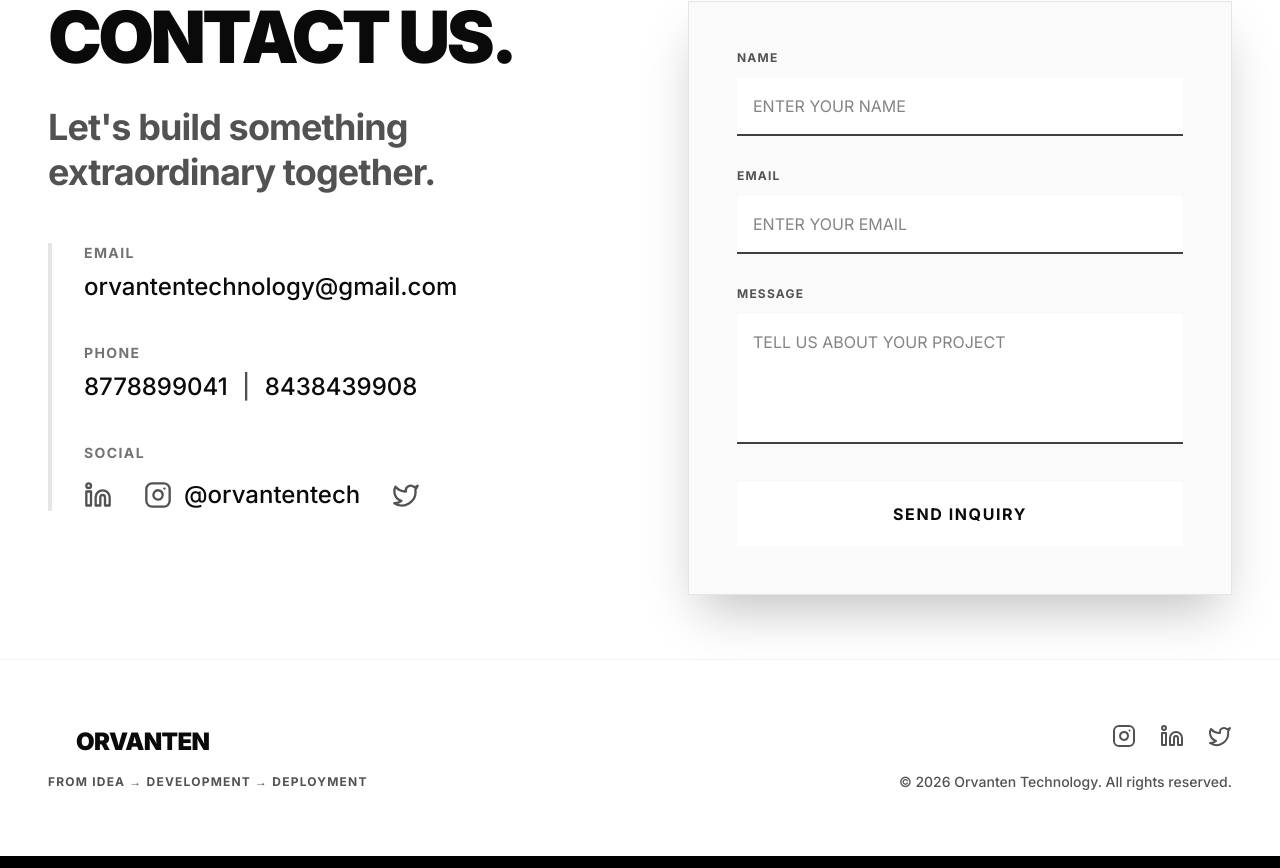
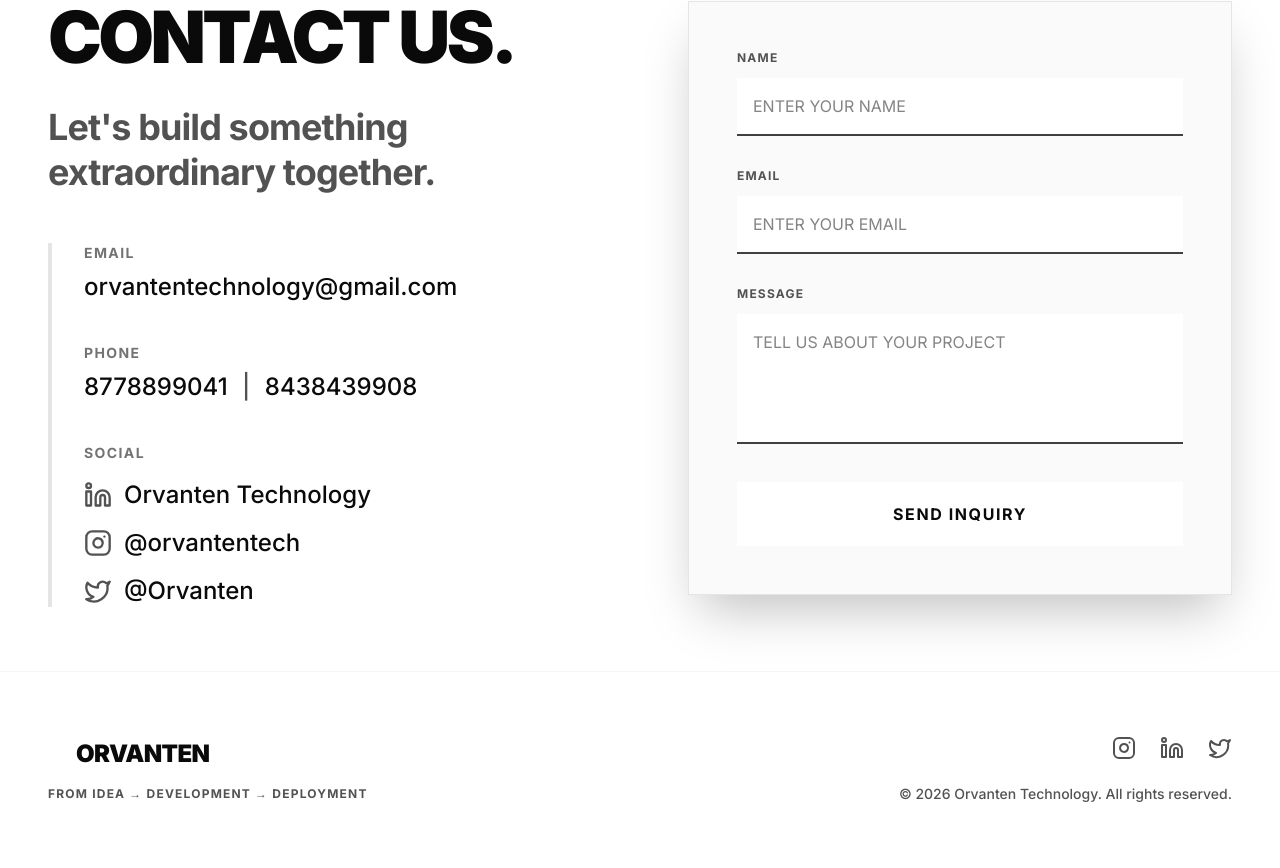
Before and after one commit to Nithishkumar647397/ORVANTEN-TECHNOLOGY, a React (Vite) app: page / in a window 1280 px wide. Shown: the part 5389-6257 px from the top of the page. Built offline with nearby package versions, Linux system fonts and the light colour scheme.

Commit message:
feat: implement main App component with responsive layout, animations, and contact form handling

```diff
--- a/src/App.tsx
+++ b/src/App.tsx
@@ -5,14 +5,14 @@ import {
   BrainCircuit, ScanEye, Cpu, CheckCircle2
 } from 'lucide-react';
 
-const Linkedin = ({ size = 24 }: { size?: number }) => (
-  <svg width={size} height={size} viewBox="0 0 24 24" fill="none" stroke="currentColor" strokeWidth="2" strokeLinecap="round" strokeLinejoin="round"><path d="M16 8a6 6 0 0 1 6 6v7h-4v-7a2 2 0 0 0-2-2 2 2 0 0 0-2 2v7h-4v-7a6 6 0 0 1 6-6z"></path><rect x="2" y="9" width="4" height="12"></rect><circle cx="4" cy="4" r="2"></circle></svg>
+const Linkedin = ({ size = 24, className }: { size?: number, className?: string }) => (
+  <svg width={size} height={size} viewBox="0 0 24 24" fill="none" stroke="currentColor" strokeWidth="2" strokeLinecap="round" strokeLinejoin="round" className={className}><path d="M16 8a6 6 0 0 1 6 6v7h-4v-7a2 2 0 0 0-2-2 2 2 0 0 0-2 2v7h-4v-7a6 6 0 0 1 6-6z"></path><rect x="2" y="9" width="4" height="12"></rect><circle cx="4" cy="4" r="2"></circle></svg>
 );
-const Instagram = ({ size = 24 }: { size?: number }) => (
-  <svg width={size} height={size} viewBox="0 0 24 24" fill="none" stroke="currentColor" strokeWidth="2" strokeLinecap="round" strokeLinejoin="round"><rect x="2" y="2" width="20" height="20" rx="5" ry="5"></rect><path d="M16 11.37A4 4 0 1 1 12.63 8 4 4 0 0 1 16 11.37z"></path><line x1="17.5" y1="6.5" x2="17.51" y2="6.5"></line></svg>
+const Instagram = ({ size = 24, className }: { size?: number, className?: string }) => (
+  <svg width={size} height={size} viewBox="0 0 24 24" fill="none" stroke="currentColor" strokeWidth="2" strokeLinecap="round" strokeLinejoin="round" className={className}><rect x="2" y="2" width="20" height="20" rx="5" ry="5"></rect><path d="M16 11.37A4 4 0 1 1 12.63 8 4 4 0 0 1 16 11.37z"></path><line x1="17.5" y1="6.5" x2="17.51" y2="6.5"></line></svg>
 );
-const Twitter = ({ size = 24 }: { size?: number }) => (
-  <svg width={size} height={size} viewBox="0 0 24 24" fill="none" stroke="currentColor" strokeWidth="2" strokeLinecap="round" strokeLinejoin="round"><path d="M22 4s-.7 2.1-2 3.4c1.6 10-9.4 17.3-18 11.6 2.2.1 4.4-.6 6-2C3 15.5.5 9.6 3 5c2.2 2.6 5.6 4.1 9 4-.9-4.2 4-6.6 7-3.8 1.1 0 3-1.2 3-1.2z"></path></svg>
+const Twitter = ({ size = 24, className }: { size?: number, className?: string }) => (
+  <svg width={size} height={size} viewBox="0 0 24 24" fill="none" stroke="currentColor" strokeWidth="2" strokeLinecap="round" strokeLinejoin="round" className={className}><path d="M22 4s-.7 2.1-2 3.4c1.6 10-9.4 17.3-18 11.6 2.2.1 4.4-.6 6-2C3 15.5.5 9.6 3 5c2.2 2.6 5.6 4.1 9 4-.9-4.2 4-6.6 7-3.8 1.1 0 3-1.2 3-1.2z"></path></svg>
 );
 
 import Lenis from 'lenis';
@@ -920,9 +920,17 @@ const App = () => {
                 </h3>
                 <div className="flex flex-col md:flex-row justify-center items-center gap-4 md:gap-8 text-gray-400 font-bold tracking-widest uppercase text-sm md:text-base">
                   <span>From ideas to products.</span>
-                  <span className="hidden md:inline-block w-1.5 h-1.5 bg-blue-600 rounded-full"></span>
+                  <motion.span
+                    animate={{ scale: [1, 1.5, 1], opacity: [0.5, 1, 0.5] }}
+                    transition={{ duration: 2, repeat: Infinity, ease: "easeInOut" }}
+                    className="hidden md:inline-block w-1.5 h-1.5 bg-blue-600 rounded-full shadow-[0_0_10px_2px_rgba(37,99,235,0.6)]"
+                  ></motion.span>
                   <span>From requirements to solutions.</span>
-                  <span className="hidden md:inline-block w-1.5 h-1.5 bg-blue-600 rounded-full"></span>
+                  <motion.span
+                    animate={{ scale: [1, 1.5, 1], opacity: [0.5, 1, 0.5] }}
+                    transition={{ duration: 2, repeat: Infinity, ease: "easeInOut", delay: 1 }}
+                    className="hidden md:inline-block w-1.5 h-1.5 bg-blue-600 rounded-full shadow-[0_0_10px_2px_rgba(37,99,235,0.6)]"
+                  ></motion.span>
                   <span>From problems to technology.</span>
                 </div>
               </div>
@@ -991,16 +999,18 @@ const App = () => {
                     </div>
                     <div className="group">
                       <p className="text-sm font-bold text-gray-500 uppercase tracking-widest mb-4">Social</p>
-                      <div className="flex items-center gap-8">
-                        <a href="https://linkedin.com/company/orvanten-technology/" target="_blank" rel="noopener noreferrer" className="text-gray-600 hover:text-blue-600 transition-colors transform hover:scale-110">
-                          <Linkedin size={28} />
+                      <div className="flex flex-col gap-4">
+                        <a href="https://linkedin.com/company/orvanten-technology/" target="_blank" rel="noopener noreferrer" className="flex items-center gap-3 text-gray-600 hover:text-blue-600 transition-colors group/link">
+                          <Linkedin size={28} className="transform group-hover/link:scale-110 transition-transform" />
+                          <span className="text-xl md:text-2xl font-medium text-black">Orvanten Technology</span>
                         </a>
-                        <a href="https://instagram.com/orvantentech" target="_blank" rel="noopener noreferrer" className="flex items-center gap-3 text-gray-600 hover:text-pink-600 transition-colors transform hover:scale-110">
-                          <Instagram size={28} />
+                        <a href="https://instagram.com/orvantentech" target="_blank" rel="noopener noreferrer" className="flex items-center gap-3 text-gray-600 hover:text-pink-600 transition-colors group/link">
+                          <Instagram size={28} className="transform group-hover/link:scale-110 transition-transform" />
                           <span className="text-xl md:text-2xl font-medium text-black">@orvantentech</span>
                         </a>
-                        <a href="https://x.com/Orvanten" target="_blank" rel="noopener noreferrer" className="text-gray-600 hover:text-black transition-colors transform hover:scale-110">
-                          <Twitter size={28} />
+                        <a href="https://x.com/Orvanten" target="_blank" rel="noopener noreferrer" className="flex items-center gap-3 text-gray-600 hover:text-black transition-colors group/link">
+                          <Twitter size={28} className="transform group-hover/link:scale-110 transition-transform" />
+                          <span className="text-xl md:text-2xl font-medium text-black">@Orvanten</span>
                         </a>
                       </div>
                     </div>
```
